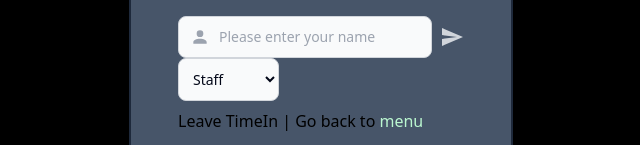
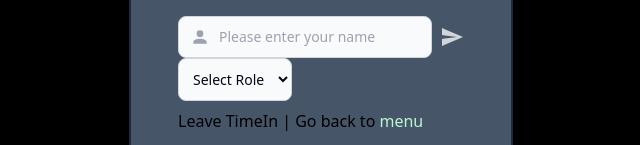
Before and after one commit to sir-george2500/employee_Time_Management_system_fontend, a Next.js app: page / in a window 1280 px wide. Both pictures are taken after a click on the button "Time In". Shown: the part 442-587 px from the top of the page, without its empty margins (319-959 px from the left). Built offline with nearby package versions, Linux system fonts and the light colour scheme.

Commit message:
added a way formik to validate the the role

```diff
--- a/components/Form.jsx
+++ b/components/Form.jsx
@@ -3,13 +3,15 @@
 import Icon from '@mdi/react';
 import { useRouter } from 'next/navigation';
 
-const Form = ({  gobacktoMenu , name ,text, value , onChange, errorMessage}) =>{
+
+const Form = ({ gobacktoMenu, name, text, value, errorMessage, onChange, errorforSelectOption,formik}) => {
+ // State to store selected option
 
   const router = useRouter();
 
-    const handleNavigation =() =>{
+  const handleNavigation = () => {
     return router.push("users/table");
-    }
+  };
 
 
   return (
@@ -29,12 +31,19 @@
       </div>
       <select
         className='text-slate-950  bg-gray-50 border border-gray-300 text-gray-900 sm:text-sm rounded-lg focus:ring-primary-600 focus:border-primary-600 block p-2.5 dark:bg-gray-700 dark:border-gray-600 dark:placeholder-gray-400 dark:text-white dark:focus:ring-blue-500'
+        value={formik.values.userType}// Set selected value
+        onChange={(event) => {
+          formik.handleChange(event); // Update Formik's values
+          formik.setFieldValue('userType', event.target.value); // Update Formik's userType field
+        }}
       >
+        <option value="">Select Role</option>
         <option value='1'>Staff</option>
         <option value='2'>Students</option>
-          <option value='3'>Other</option>
+        <option value='3'>Visitor</option>
       </select>
       <p className='text-red-500'>{errorMessage}</p>
+      <p className='text-red-500'>{errorforSelectOption}</p>
       <p className='mt-2'>
         Leave {text} | Go back to{' '}
         <button className='text-green-200 hover:text-lg' onClick={gobacktoMenu}>
@@ -51,8 +60,7 @@
         </button>
       </p>
     </>
-
-    )
+  );
 };
 
-export default Form
+export default Form;
--- a/components/TimeInBox.jsx
+++ b/components/TimeInBox.jsx
@@ -18,6 +18,7 @@
 const TimeInBox = () => {
   const [showInputTimeIn, setShowInputTimeIn] = useState(false);
   const [showInputTimeOut, setShowInputTimeOut] = useState(false);
+
 
   const gobacktoMenuTimeIn = () => {
     setShowInputTimeIn((e) => !e);
@@ -84,6 +85,7 @@
     username: yup
       .string('Enter your username')
       .required('Username is required'),
+    userType: yup.string().required('User type is required'),
   });
 
 
@@ -94,6 +96,7 @@
   const formilkSendTimein = useFormik({
     initialValues: {
       username: '',
+      userType:''
 
     },
     validationSchema: validationSchema,
@@ -232,6 +235,8 @@
             value={formilkSendTimein.values.username}
             onChange={formilkSendTimein.handleChange}
             errorMessage={formilkSendTimein.errors.username}
+            errorforSelectOption={formilkSendTimein.errors.userType}
+            formik={formilkSendTimein}
           />
           </form>
         ) : showInputTimeOut && !showInputTimeIn ? (
@@ -243,6 +248,7 @@
             value={formilkSendTimeOut.values.username}
             onChange={formilkSendTimeOut.handleChange}
             errorMessage={formilkSendTimeOut.errors.username}
+
           />
           </form>
 
```
Lines whose indentation alone changed are shown as unchanged.
